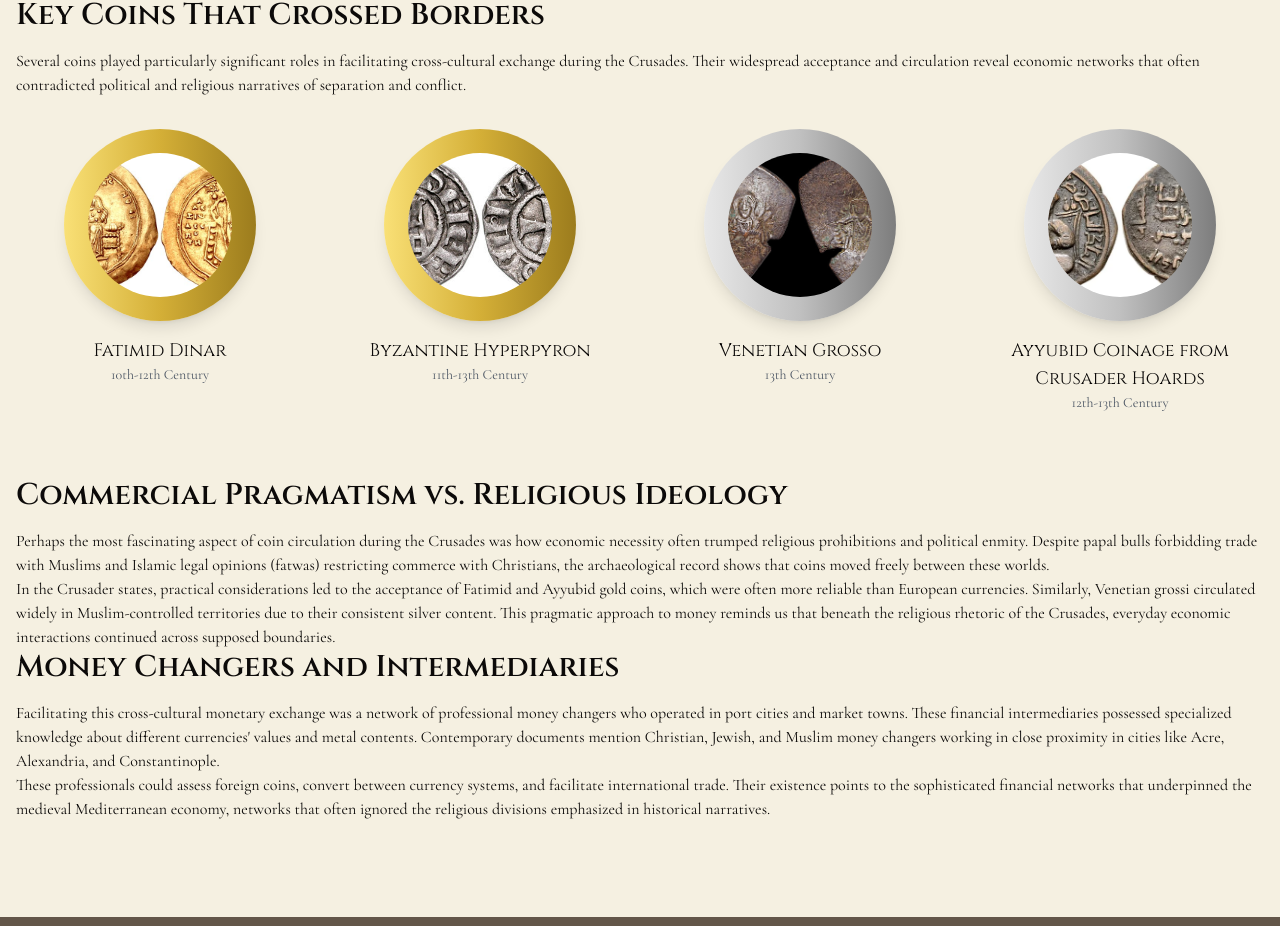
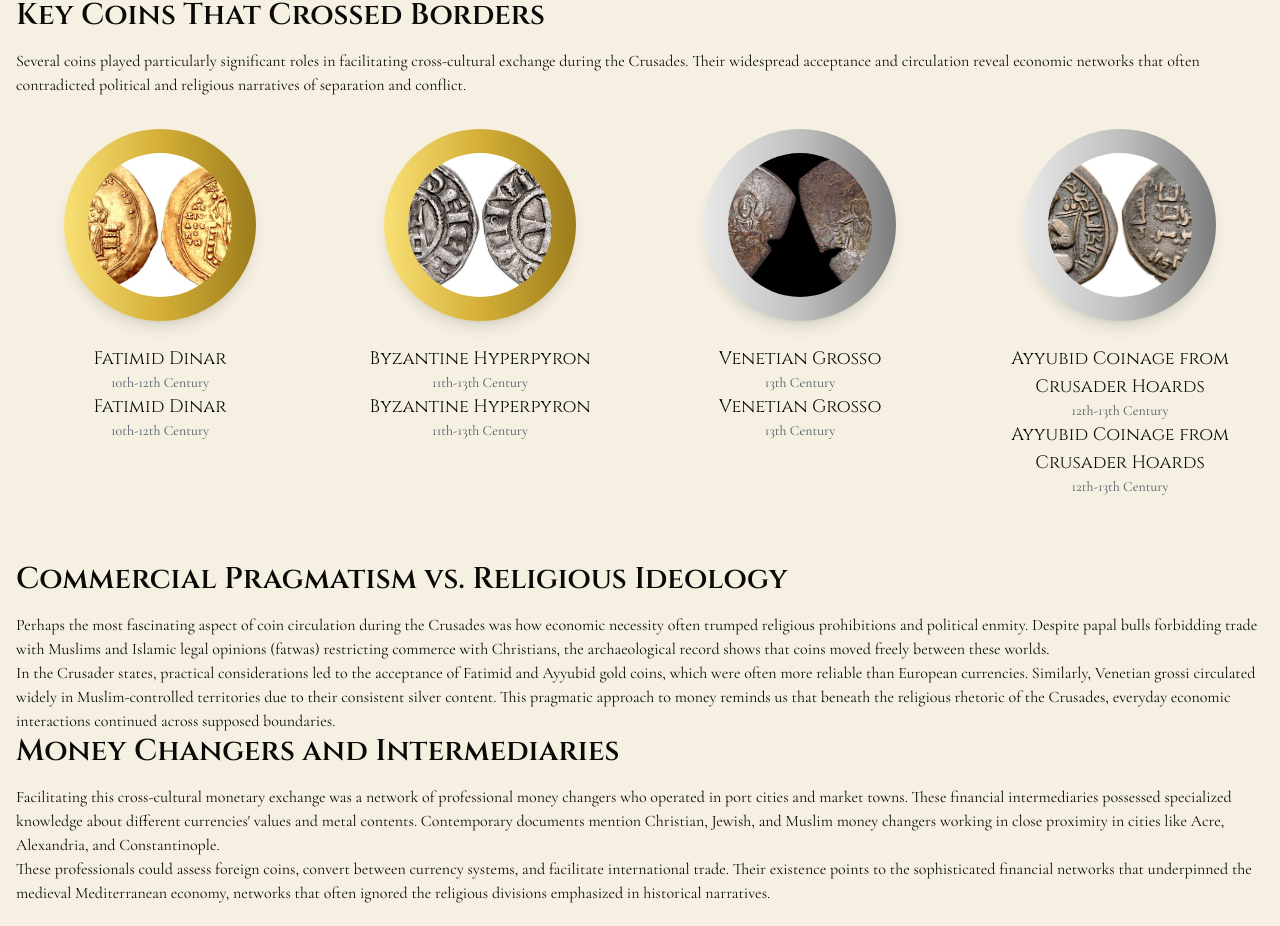
Before and after one commit to GITWOCS/coin-trails-of-faith, a React (Vite) app: page /circulation in a window 1280 px wide. Shown: the part 1140-2066 px from the top of the page. Built offline with nearby package versions, Linux system fonts and the light colour scheme.

Commit message:
Fix: Coin flip and enlarge on click
- Implement coin flip animation to show one image at a time.
- Add enlargement effect on coin click.

```diff
--- a/src/components/coin/CoinCard.tsx
+++ b/src/components/coin/CoinCard.tsx
@@ -27,6 +27,7 @@ const CoinCard = ({
   onClick,
 }: CoinCardProps) => {
   const [isFlipped, setIsFlipped] = useState(false);
+  const [isEnlarged, setIsEnlarged] = useState(false);
 
   const handleFlip = (e: React.MouseEvent) => {
     if (onClick) {
@@ -34,19 +35,26 @@ const CoinCard = ({
       return; // If there's an onClick handler, use that instead of flipping
     }
     setIsFlipped(!isFlipped);
+    setIsEnlarged(!isEnlarged);
     e.stopPropagation();
   };
 
   return (
+    <div className="flex flex-col items-center">
       <motion.div
         className={cn(
           "coin-card cursor-pointer relative",
           type === "silver" && "coin-silver",
           type === "copper" && "bg-gradient-to-r from-amber-700 via-amber-600 to-amber-800",
-        className
+          className,
+          isEnlarged && "z-10"
         )}
         whileHover={{ scale: 1.05 }}
         whileTap={{ scale: 0.95 }}
+        animate={{
+          scale: isEnlarged ? 1.5 : 1,
+          transition: { duration: 0.3 }
+        }}
         onClick={handleFlip}
         style={{
           perspective: "1000px",
@@ -104,9 +112,11 @@ const CoinCard = ({
             )}
           </div>
         </div>
+      </motion.div>
 
-      {/* Replace the problematic style tag with CSS classes defined in index.css */}
-    </motion.div>
+      <h3 className="text-lg font-medieval text-center mt-2">{name}</h3>
+      <p className="text-sm text-center text-gray-600">{era}</p>
+    </div>
   );
 };
 
```
Lines whose indentation alone changed are shown as unchanged.
